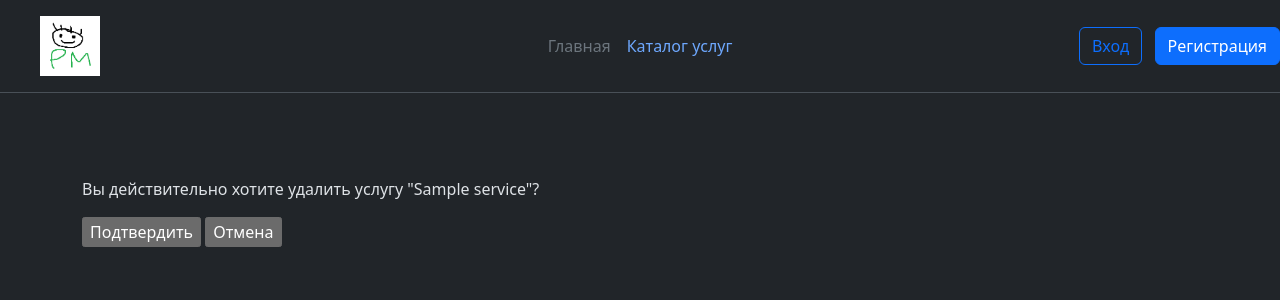
After one commit to 4siNL/polymarket, a Django app: page /catalog/1/delete/ in a window 1280 px wide. The commit adds this page. Shown: the top 300 px of the page. Run offline with Django 4.2, Linux system fonts and the light colour scheme; tables that the repository leaves empty hold one stand-in row (values such as "Sample post").

Commit message:
Added removal of services (tempalte, view). Fixed links to the logo in all templates

```diff
--- a/polymarket/main/templates/main/base.html
+++ b/polymarket/main/templates/main/base.html
@@ -20,7 +20,7 @@
            class="d-inline-flex link-body-emphasis text-decoration-none">
             <svg class="bi" width="40" height="32" role="img"
                  aria-label="Bootstrap">
-                <img src="../../media/default.png" width="60" height="60"/>
+                <img src="/media/default.png" width="60" height="60"/>
             </svg>
         </a>
     </div>
--- a/polymarket/main/templates/main/catalog.html
+++ b/polymarket/main/templates/main/catalog.html
@@ -51,10 +51,12 @@ display: inline;
                                         class="btn btn-sm btn-outline-secondary">
                                     Изменить
                                 </button>
+                                <a href="/catalog/{{ service.id }}/delete">
                                 <button type="button"
                                         class="btn btn-sm btn-outline-secondary">
                                     Удалить
                                 </button>
+                                </a>
                             </div>
                             <div class="d-flex justify-content-between align-items-center mt-2">
                                 <small class="text-body-secondary">
--- /dev/null
+++ b/polymarket/main/templates/main/delete_service.html
@@ -0,0 +1,16 @@
+{% extends 'main/base.html' %}
+
+{% block title %}
+Удаление
+{% endblock %}
+
+{% block content %}
+<form method="post">{% csrf_token %}
+    <p>Вы действительно хотите удалить услугу "{{ object }}"?</p>
+    {{ form }}
+    <input type="submit" value="Подтвердить">
+    <a href="/catalog">
+        <input type="button" value="Отмена">
+    </a>
+</form>
+{% endblock %}
--- a/polymarket/main/templates/main/login.html
+++ b/polymarket/main/templates/main/login.html
@@ -7,7 +7,7 @@
 {% block content %}
 <form method="post" enctype="multipart/form-data">
     {% csrf_token %}
-    <img class="mb-4" src="../../media/default.png" alt=""
+    <img class="mb-4" src="/media/default.png" alt=""
          width="72" height="57">
     <h1 class="h3 mb-3 fw-normal">Вход</h1>
     {{ form.as_p }}
--- a/polymarket/main/templates/main/register.html
+++ b/polymarket/main/templates/main/register.html
@@ -7,7 +7,7 @@
 {% block content %}
 <form method="post" enctype="multipart/form-data">
     {% csrf_token %}
-    <img class="mb-4" src="../../media/default.png" alt=""
+    <img class="mb-4" src="/media/default.png" alt=""
          width="72" height="57">
     <h1 class="h3 mb-3 fw-normal">Регистрация</h1>
     {{ form.as_p }}
--- a/polymarket/main/urls.py
+++ b/polymarket/main/urls.py
@@ -5,5 +5,7 @@ urlpatterns = [
     path('', views.index, name='main'),
     path('register', views.RegisterView.as_view(), name='register'),
     path('login', views.AccountLoginView.as_view(), name='login'),
-    path('catalog', views.CatalogView.as_view(), name='catalog')
+    path('catalog', views.CatalogView.as_view(), name='catalog'),
+    path('catalog/<pk>/delete/', views.DeleteServiceView.as_view(),
+         name='delete_service')
 ]
--- a/polymarket/main/views.py
+++ b/polymarket/main/views.py
@@ -1,7 +1,7 @@
 from django.contrib.auth.views import LoginView
 from django.shortcuts import render
 from django.urls import reverse_lazy
-from django.views.generic import CreateView, ListView
+from django.views.generic import CreateView, ListView, DeleteView
 from .forms import RegisterForm
 from .models import Service
 
@@ -26,3 +26,9 @@ class CatalogView(ListView):
 
     def get_queryset(self):
         return Service.objects.filter(is_active=True)
+
+
+class DeleteServiceView(DeleteView):
+    model = Service
+    success_url = reverse_lazy('catalog')
+    template_name = 'main/delete_service.html'
```
